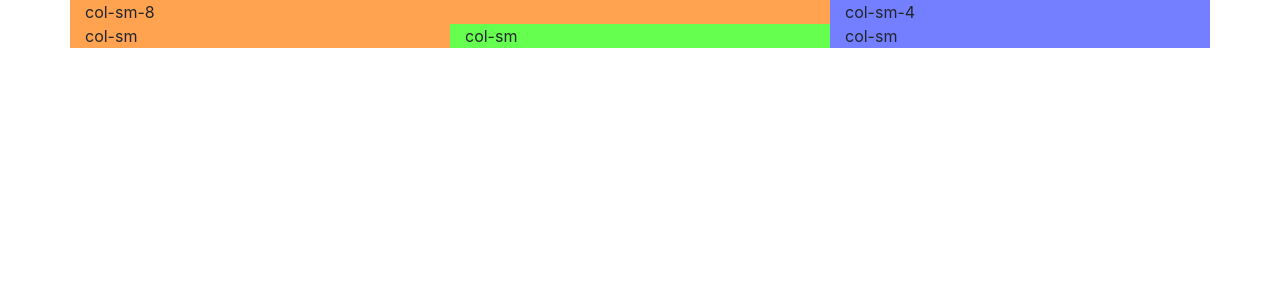
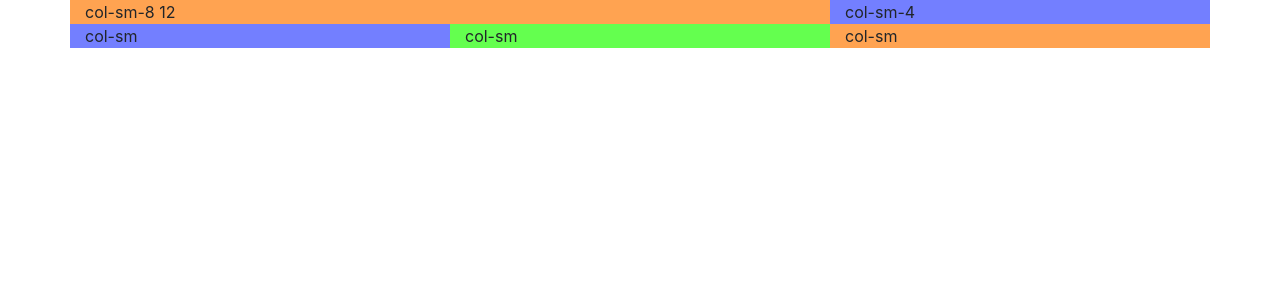
Before and after one commit to LightSparda/reminderall, a PHP site: page / in a window 1280 px wide. Shown: the top 300 px of the page. Run offline with PHP 8.4, Linux system fonts and the light colour scheme.

Commit message:
Second commit

```diff
--- a/index.php
+++ b/index.php
@@ -28,13 +28,13 @@
 <body>
 <div class="container">
     <div class="row">
-        <div class="col-sm-8 block1">col-sm-8</div>
+        <div class="col-sm-8 block1">col-sm-8 12</div>
         <div class="col-sm-4 block3">col-sm-4</div>
     </div>
     <div class="row">
+        <div class="col-sm block3">col-sm</div>
+        <div class="col-sm block2">col-sm</div>
         <div class="col-sm block1">col-sm</div>
-        <div class="col-sm block2">col-sm</div>
-        <div class="col-sm block3">col-sm</div>
     </div>
 </div>
 
```
